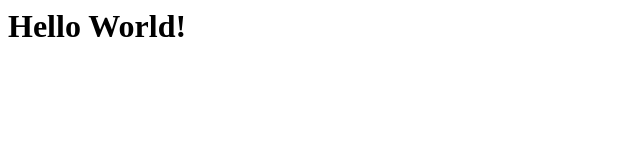
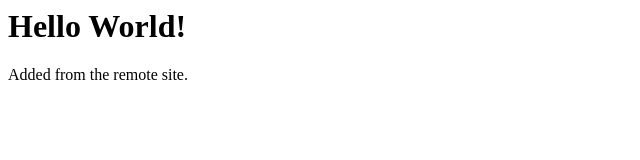
Before and after one commit to hetaiping/Sample1, a plain HTML site: page hello.html in a window 1280 px wide. Shown: the whole page, without its empty margins (0-640 px from the left). Drawn offline with Linux system fonts and the light colour scheme.

Commit message:
Update hello.html

```diff
--- a/hello.html
+++ b/hello.html
@@ -2,5 +2,6 @@
 <html>
 	<body>
 		<h1> Hello World! </h1>
+		Added from the remote site.
 	</body>
 </html>
```
